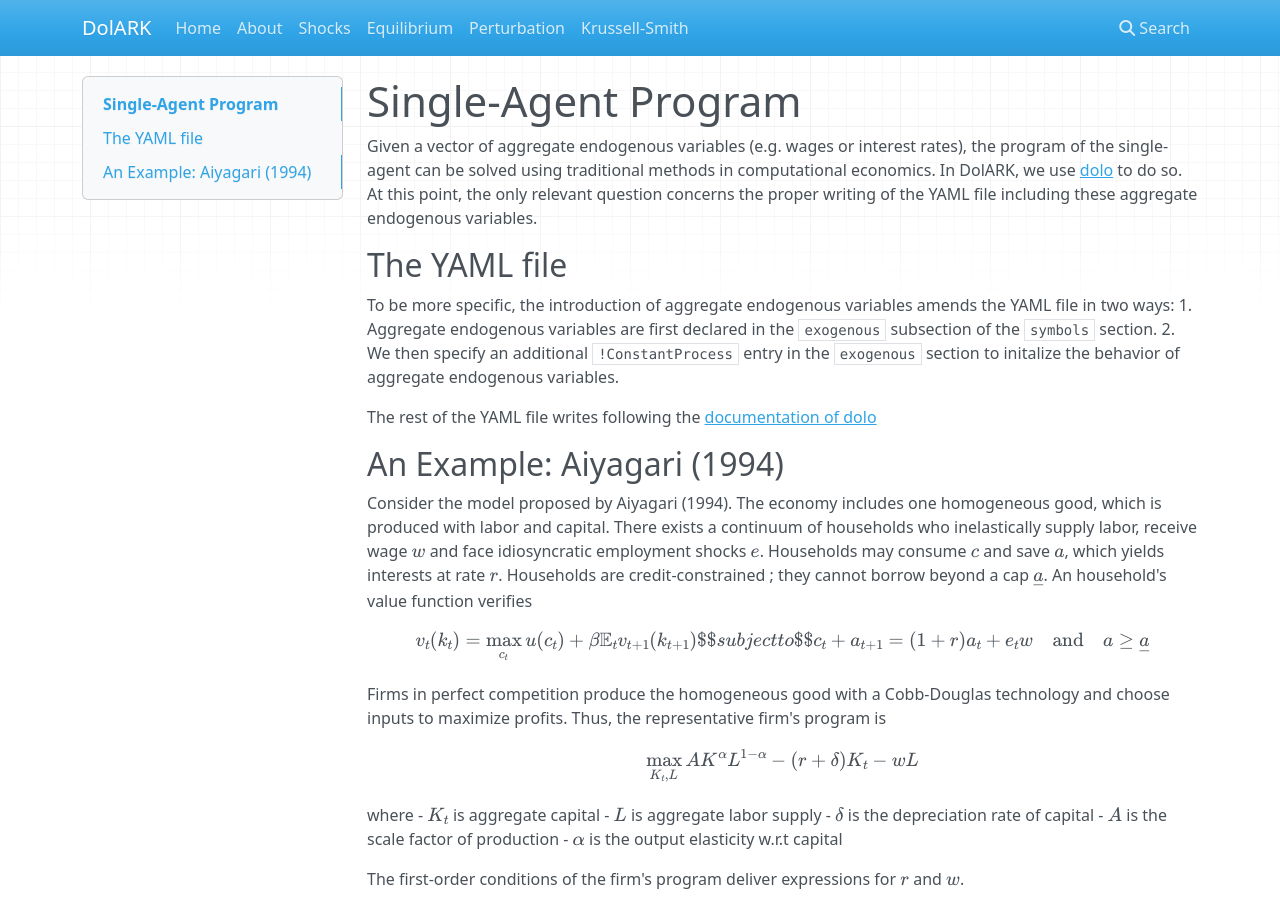
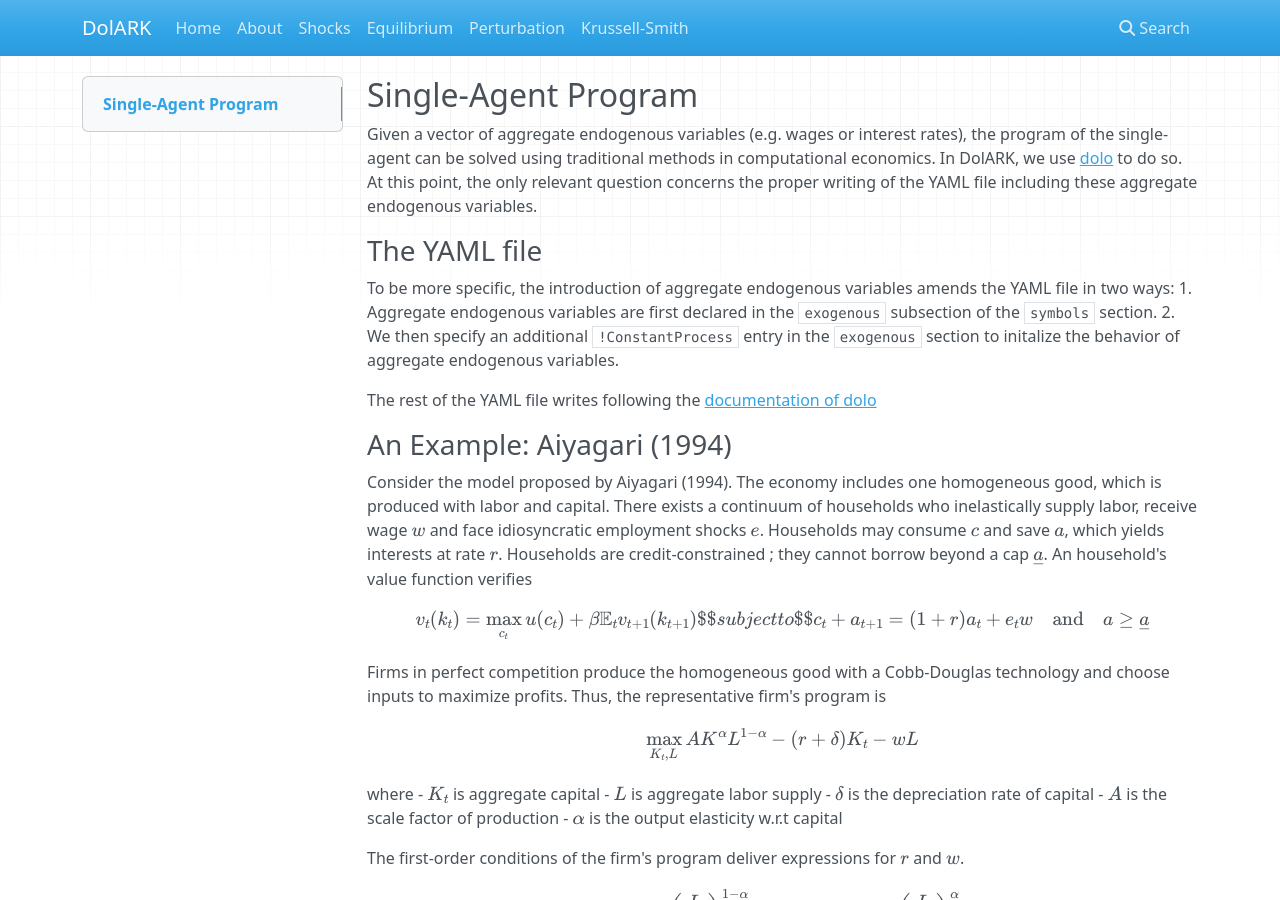
Before and after one commit to EconForge/dolark.py, an MkDocs documentation site: the page built from docs/single_agent.md, in a window 1280 px wide and 900 px high. Built offline with MkDocs 1.6.1, drawn with Linux system fonts in a browser that asks for light colours; nearby versions of some CDN libraries; formulas are drawn with MathJax 3.

Commit message:
DOC: fix titles in single_agent

```diff
--- a/docs/single_agent.md
+++ b/docs/single_agent.md
@@ -1,8 +1,8 @@
-# Single-Agent Program
+## Single-Agent Program
 
 Given a vector of aggregate endogenous variables (e.g. wages or interest rates), the program of the single-agent can be solved using traditional methods in computational economics. In DolARK, we use [dolo](https://github.com/EconForge/dolo) to do so. At this point, the only relevant question concerns the proper writing of the YAML file including these aggregate endogenous variables.
 
-## The YAML file
+### The YAML file
 
 To be more specific, the introduction of aggregate endogenous variables amends the YAML file in two ways:
 1. Aggregate endogenous variables are first declared in the `exogenous` subsection of the `symbols` section.
@@ -10,7 +10,7 @@ To be more specific, the introduction of aggregate endogenous variables amends t
 
 The rest of the YAML file writes following the [documentation of dolo](https://dolo.readthedocs.io/en/latest/)
 
-## An Example: Aiyagari (1994)
+### An Example: Aiyagari (1994)
 
 Consider the model proposed by Aiyagari (1994). The economy includes one homogeneous good, which is produced with labor and capital. There exists a continuum of households who inelastically supply labor, receive wage $w$ and face idiosyncratic employment shocks $e$. Households may consume $c$ and save $a$, which yields interests at rate $r$. Households are credit-constrained ; they cannot borrow beyond a cap $\underline{a}$. An household's value function verifies
 
```
